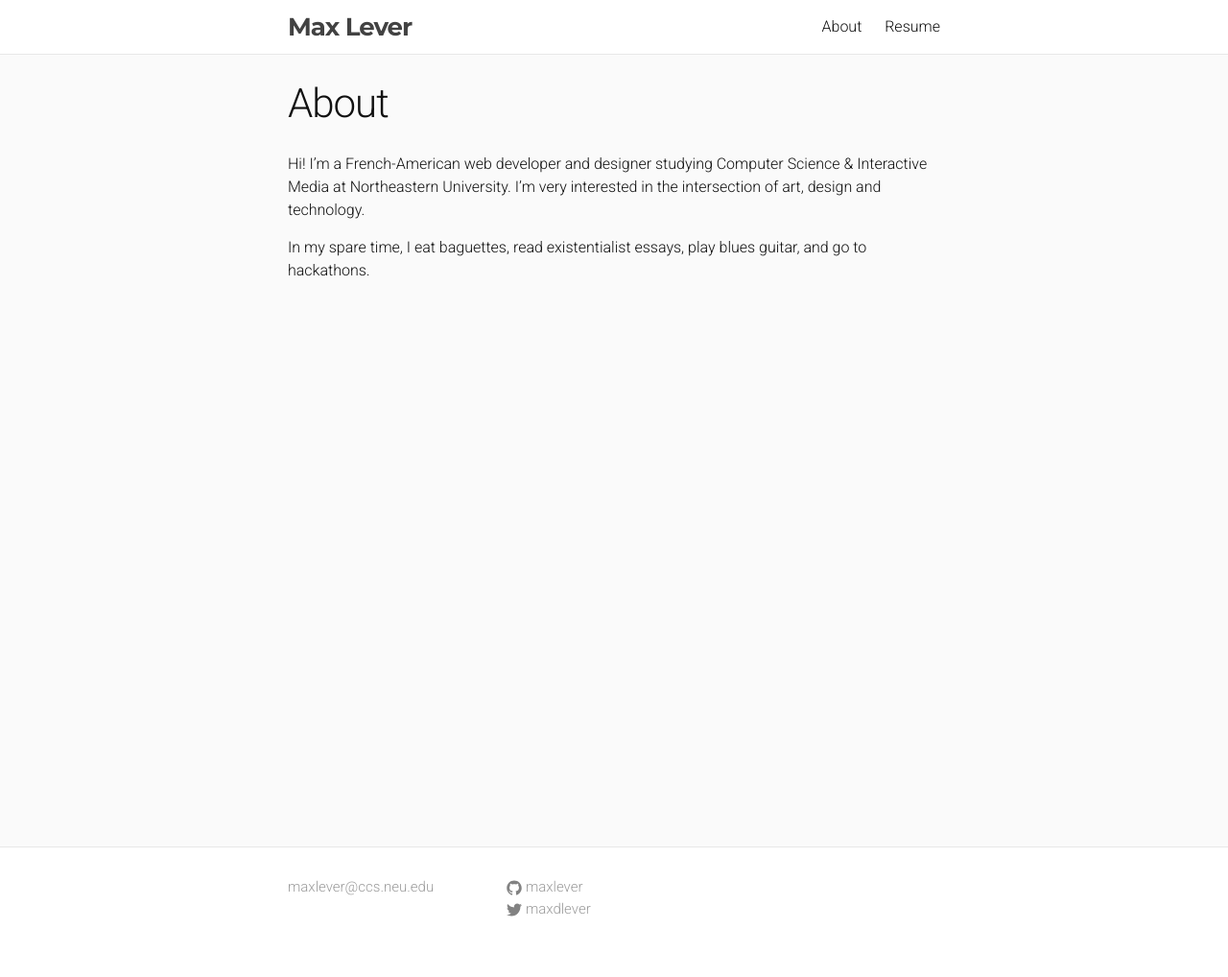
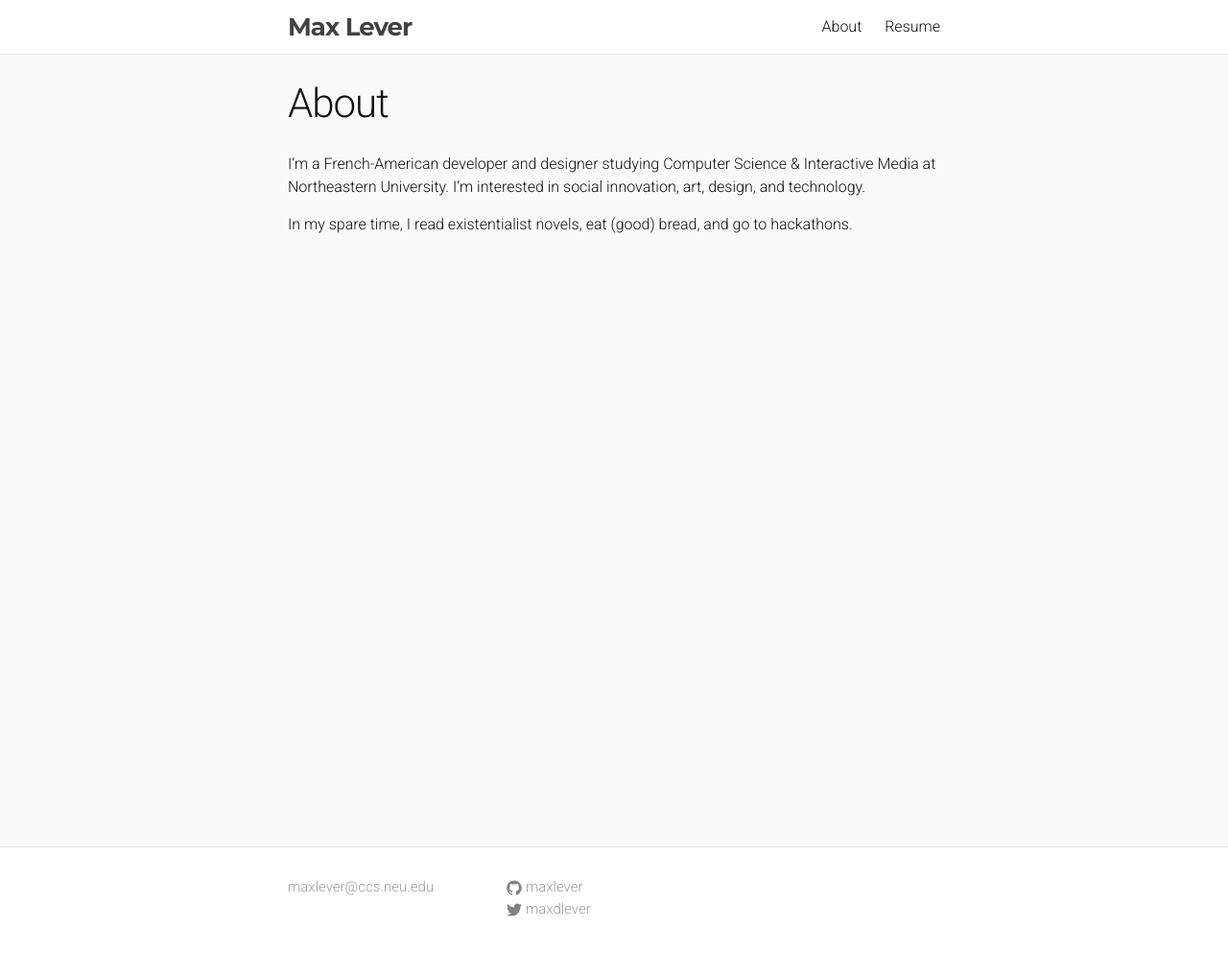
Before and after one commit to maxlever/maxlever.me, a Jekyll site: the page built from about.md, in a window 1280 px wide. Shown: the whole page at 96% size. Built offline with Jekyll 4.4.1, drawn with Linux system fonts in a browser that asks for light colours.

Commit message:
update aboutme

```diff
--- a/about.md
+++ b/about.md
@@ -4,6 +4,6 @@ title: About
 permalink: /about/
 ---
 
-Hi! I'm a French-American web developer and designer studying Computer Science & Interactive Media at Northeastern University. I'm very interested in the intersection of art, design and technology.
+I'm a French-American developer and designer studying Computer Science & Interactive Media at Northeastern University. I'm interested in social innovation, art, design, and technology.
 
-In my spare time, I eat baguettes, read existentialist essays, play blues guitar, and go to hackathons.
+In my spare time, I read existentialist novels, eat (good) bread, and go to hackathons.
```
